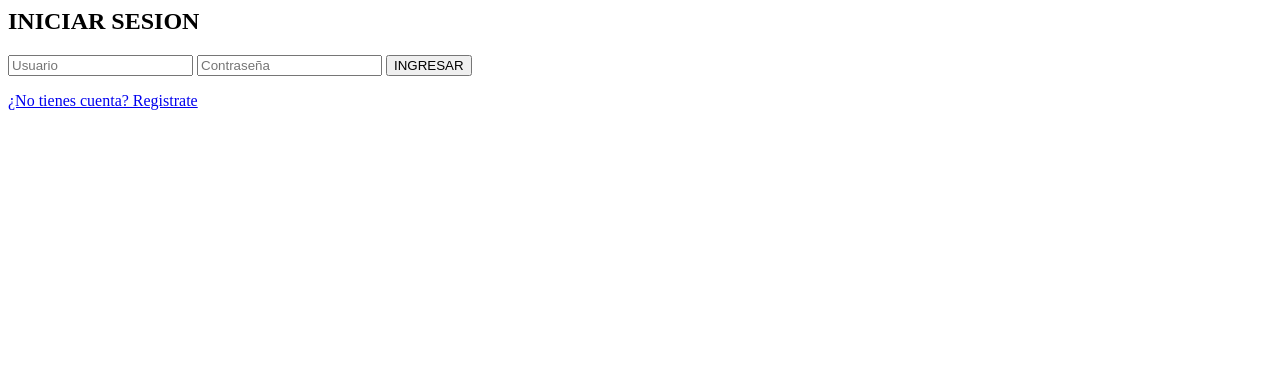
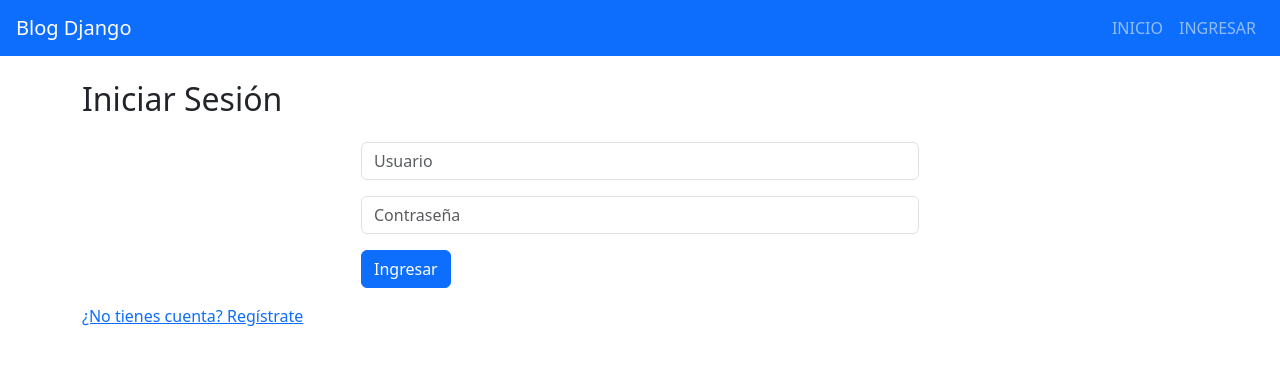
Before and after one commit to MauricioIG/docker, a Django app: page / in a window 1280 px wide. Shown: the top 365 px of the page. Run offline with Django 4.2, Linux system fonts and the light colour scheme.

Commit message:
Subiendo proyecto Django inicial

```diff
--- a/blog/templates/blog/login.html
+++ b/blog/templates/blog/login.html
@@ -1,11 +1,27 @@
-<h2>INICIAR SESION</h2>
-{% if error %} <p style = "color: red"> {{error}} </p> {% endif %}
-<form method="post">
+{% extends "blog/base.html" %}
+{% block title %}Login{% endblock title %}
+
+{% block content %}
+<h2 class="mb-4">Iniciar Sesión</h2>
+
+{% if error %}
+    <div class="alert alert-danger">{{ error }}</div>
+{% endif %}
+
+<form method="post" class="w-50 mx-auto">
     {% csrf_token %}
-    <input type="text" name="username" placeholder="Usuario" required>
-    <input type="password" name="password" placeholder="Contraseña" required>
 
-    <button type="submit">INGRESAR</button>
+    <div class="mb-3">
+        <input type="text" name="username" class="form-control" placeholder="Usuario" required>
+    </div>
+    <div class="mb-3">
+        <input type="password" name="password" class="form-control" placeholder="Contraseña" required>
+    </div>
 
+    <button type="submit" class="btn btn-primary">Ingresar</button>
 </form>
-<a href="{% url 'registro' %}"> ¿No tienes cuenta? Registrate</a>
+
+<div class="mt-3">
+    <a href="{% url 'registro' %}">¿No tienes cuenta? Regístrate</a>
+</div>
+{% endblock %}
--- a/blog_django/settings.py
+++ b/blog_django/settings.py
@@ -80,7 +80,7 @@ DATABASES = {
         'NAME': 'blog_django',
         'USER': 'adminblog',
         'PASSWORD': 'admin123',
-        'HOST': 'db', #nombre del servicio bd en docker-compose
+        'HOST': 'localhost', #nombre del servicio bd en docker-compose
         'PORT': '5432',
     }
 }
--- a/requirements.txt
+++ b/requirements.txt
@@ -1,2 +1,3 @@
 Django == 4.2.3
 psycopg2-binary
+gunicorn
```
Also changed, not shown: blog/templates/blog/detalle_post.html (+14 -12 lines), blog/templates/blog/lista_posts.html (+7 -10 lines).
